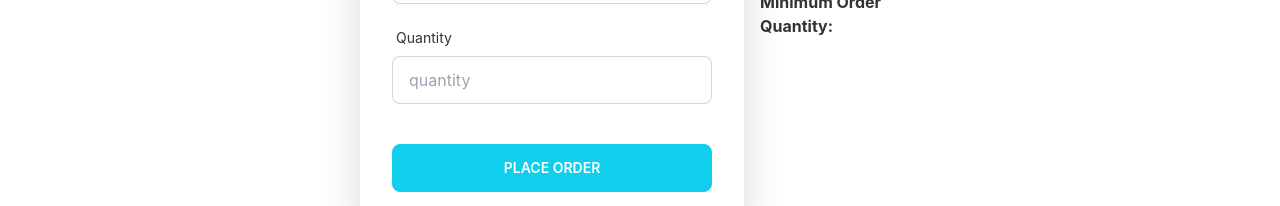
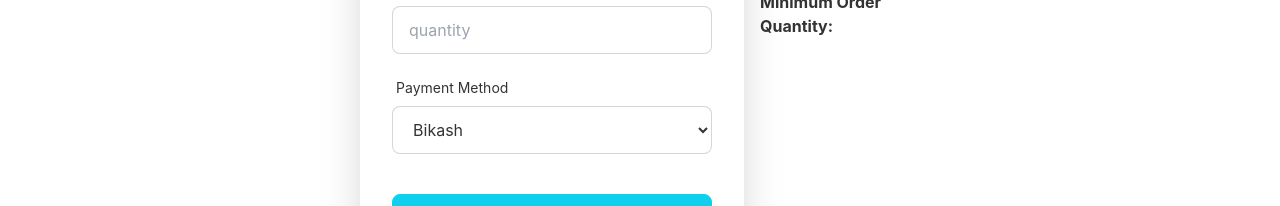
Before and after one commit to shamimulhaque1992/CompSolution_client_fullstack-react-node, a React (Create React App) app: page /purchase/1 in a window 1280 px wide. Shown: the part 594-800 px from the top of the page. Built offline with nearby package versions, Linux system fonts and the light colour scheme; no server answers; sample sign-in values are in the browser's storage.

Commit message:
react query added

```diff
--- a/package.json
+++ b/package.json
@@ -16,6 +16,7 @@
     "react-dom": "^18.1.0",
     "react-firebase-hooks": "^5.0.3",
     "react-hook-form": "^7.31.2",
+    "react-query": "^3.39.0",
     "react-router-dom": "^6.3.0",
     "react-scripts": "5.0.1",
     "react-toastify": "^9.0.1",
--- a/src/App.js
+++ b/src/App.js
@@ -1,16 +1,18 @@
-import { Route, Routes } from 'react-router-dom';
-import './App.css';
-import About from './Pages/About/About';
-import ContactUs from './Pages/ContactUs/ContactUs';
-import ForgotPassword from './Pages/ForgotPassword/ForgotPassword';
-import Home from './Pages/Home/Home';
-import Login from './Pages/Login/Login';
-import RequireAuth from './Pages/Login/RequireAuth';
-import Purchase from './Pages/Purchase/Purchase';
-import Register from './Pages/Register/Register';
-import Reviews from './Pages/Reviews/Reviews';
-import Footer from './Pages/Shared/Footer/Footer';
-import Navbar from './Pages/Shared/Navbar/Navbar';
+import { Route, Routes } from "react-router-dom";
+import "./App.css";
+import About from "./Pages/About/About";
+import ContactUs from "./Pages/ContactUs/ContactUs";
+import ForgotPassword from "./Pages/ForgotPassword/ForgotPassword";
+import Home from "./Pages/Home/Home";
+import Login from "./Pages/Login/Login";
+import RequireAuth from "./Pages/Login/RequireAuth";
+import Purchase from "./Pages/Purchase/Purchase";
+import Register from "./Pages/Register/Register";
+import Reviews from "./Pages/Reviews/Reviews";
+import Footer from "./Pages/Shared/Footer/Footer";
+import Navbar from "./Pages/Shared/Navbar/Navbar";
+import { ToastContainer } from "react-toastify";
+import "react-toastify/dist/ReactToastify.css";
 
 function App() {
   return (
@@ -20,13 +22,24 @@ function App() {
         <Route path="/" element={<Home></Home>}></Route>
         <Route path="/home" element={<Home></Home>}></Route>
         <Route path="/about" element={<About></About>}></Route>
-        <Route path="/purchase/:toolId" element={<RequireAuth><Purchase></Purchase></RequireAuth>}></Route>
+        <Route
+          path="/purchase/:toolId"
+          element={
+            <RequireAuth>
+              <Purchase></Purchase>
+            </RequireAuth>
+          }
+        ></Route>
         <Route path="/contactus" element={<ContactUs></ContactUs>}></Route>
-        <Route path="/forgotpassword" element={<ForgotPassword></ForgotPassword>}></Route>
+        <Route
+          path="/forgotpassword"
+          element={<ForgotPassword></ForgotPassword>}
+        ></Route>
         <Route path="/login" element={<Login></Login>}></Route>
         <Route path="/register" element={<Register></Register>}></Route>
         <Route path="/reviews" element={<Reviews></Reviews>}></Route>
       </Routes>
+      <ToastContainer />
       <Footer></Footer>
     </div>
   );
--- a/src/Pages/ForgotPassword/ForgotPassword.js
+++ b/src/Pages/ForgotPassword/ForgotPassword.js
@@ -2,14 +2,15 @@ import React from "react";
 import { useSendPasswordResetEmail } from "react-firebase-hooks/auth";
 import { useForm } from "react-hook-form";
 import auth from "../../firebase.init";
-import { toast, ToastContainer } from "react-toastify";
+import { toast } from "react-toastify";
 import Loading from "../Shared/Loading/Loading";
 
 const ForgotPassword = () => {
   const {
     register,
     formState: { errors },
-    handleSubmit,reset
+    handleSubmit,
+    reset,
   } = useForm();
   const [sendPasswordResetEmail, sending, error] =
     useSendPasswordResetEmail(auth);
@@ -18,22 +19,18 @@ const ForgotPassword = () => {
     if (data) {
       // console.log(data);
       sendPasswordResetEmail(data.email);
-      toast("Check your email");
+      toast.success("Check your email");
       reset();
     } else {
-      toast("Please enter email address");
+      toast.error("Please enter email address");
     }
   };
   let authError;
   if (error) {
-    authError = (
-      <small className="text-red-500">
-        {error?.message}
-      </small>
-    );
+    authError = <small className="text-red-500">{error?.message}</small>;
   }
   if (sending) {
-    return <Loading></Loading>
+    return <Loading></Loading>;
   }
 
   return (
@@ -84,8 +81,6 @@ const ForgotPassword = () => {
               type="submit"
               value="Reset"
             ></input>
-
-            <ToastContainer />
           </form>
         </div>
       </div>
--- a/src/Pages/Purchase/Purchase.js
+++ b/src/Pages/Purchase/Purchase.js
@@ -3,6 +3,7 @@ import { useAuthState } from "react-firebase-hooks/auth";
 import { useParams } from "react-router-dom";
 import auth from "../../firebase.init";
 import { useForm } from "react-hook-form";
+import { toast } from "react-toastify";
 
 const Purchase = () => {
   const {
@@ -10,7 +11,6 @@ const Purchase = () => {
     formState: { errors },
     handleSubmit,
     reset,
-    control,
   } = useForm();
   const [user] = useAuthState(auth);
   // console.log(user);
@@ -24,7 +24,7 @@ const Purchase = () => {
     fetch(url)
       .then((response) => response.json())
       .then((data) => setTools(data));
-  }, [url]);
+  }, [url,tools]);
 
   const quantityControlar = () => {
     const q = document.getElementById("quantity");
@@ -42,6 +42,30 @@ const Purchase = () => {
 
   const onSubmit = async (data) => {
     await console.log(data);
+
+    const orders = {
+      productName: tools.title,
+      productID: tools._id,
+      customerName: data.name,
+      customerEmail: data.email,
+      customerAddress: data.address,
+      customerPhone: data.phonenumber,
+      porductQuantity: data.quantity,
+      paymentMethod: data.paymentMethod
+    }
+
+    fetch("http://localhost:5000/order", {
+      method: "POST",
+      headers: {
+        "content-type": "application/json",
+      },
+      body: JSON.stringify(orders),
+    })
+      .then((response) => response.json())
+      .then(data=>{
+        console.log(data);
+        toast.success("Your order is recorded successfully!")
+      });
 
     reset();
   };
@@ -193,6 +217,38 @@ const Purchase = () => {
                   </label>
                 </div>
 
+                <div className="form-control">
+                  <label className="label">
+                    <span className="label-text">Payment Method</span>
+                  </label>
+                  <select
+                    {...register("paymentMethod", {
+                      required: {
+                        value: true,
+                        message: "paymentMethod is required",
+                      },
+                    })}
+
+                    type="number"
+                    placeholder="payment method"
+                    className="input input-bordered"
+                  >
+                    <option value="bikash">Bikash</option>
+                    <option value="roket">Roket</option>
+                    <option value="nogod">Nogod</option>
+                    <option value="upayache">Upayache</option>
+                    <option value="dbbl">DBBL</option>
+                    <option value="kash">Kash</option>
+                  </select>
+                  <label className="label">
+                    {errors.paymentMethod?.type === "required" && (
+                      <span className="label-text-alt text-red-500">
+                        {errors.paymentMethod.message}
+                      </span>
+                    )}
+                  </label>
+                </div>
+
                 <div className="form-control mt-6">
                   <input
                     type="submit"
--- a/src/index.js
+++ b/src/index.js
@@ -4,14 +4,17 @@ import "./index.css";
 import App from "./App";
 import reportWebVitals from "./reportWebVitals";
 import { BrowserRouter } from "react-router-dom";
-
+import { QueryClient, QueryClientProvider } from "react-query";
+const queryClient = new QueryClient();
 const root = ReactDOM.createRoot(document.getElementById("root"));
 root.render(
-  <BrowserRouter>
-    <React.StrictMode>
-      <App />
-    </React.StrictMode>
-  </BrowserRouter>
+  <QueryClientProvider client={queryClient}>
+    <BrowserRouter>
+      <React.StrictMode>
+        <App />
+      </React.StrictMode>
+    </BrowserRouter>
+  </QueryClientProvider>
 );
 
 // If you want to start measuring performance in your app, pass a function
```
Also changed, not shown: 1 other file (tests, documents, lock files or other folders).
